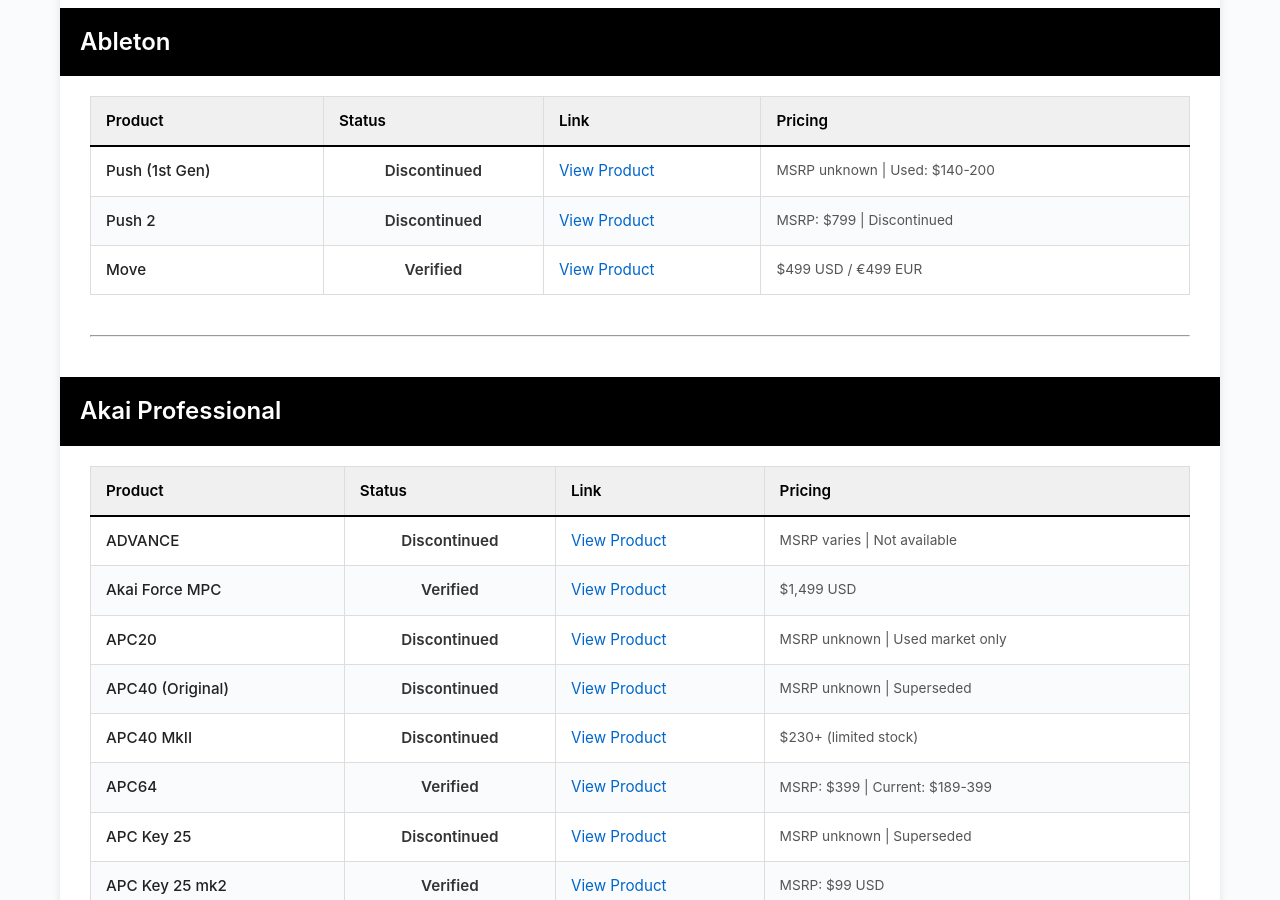
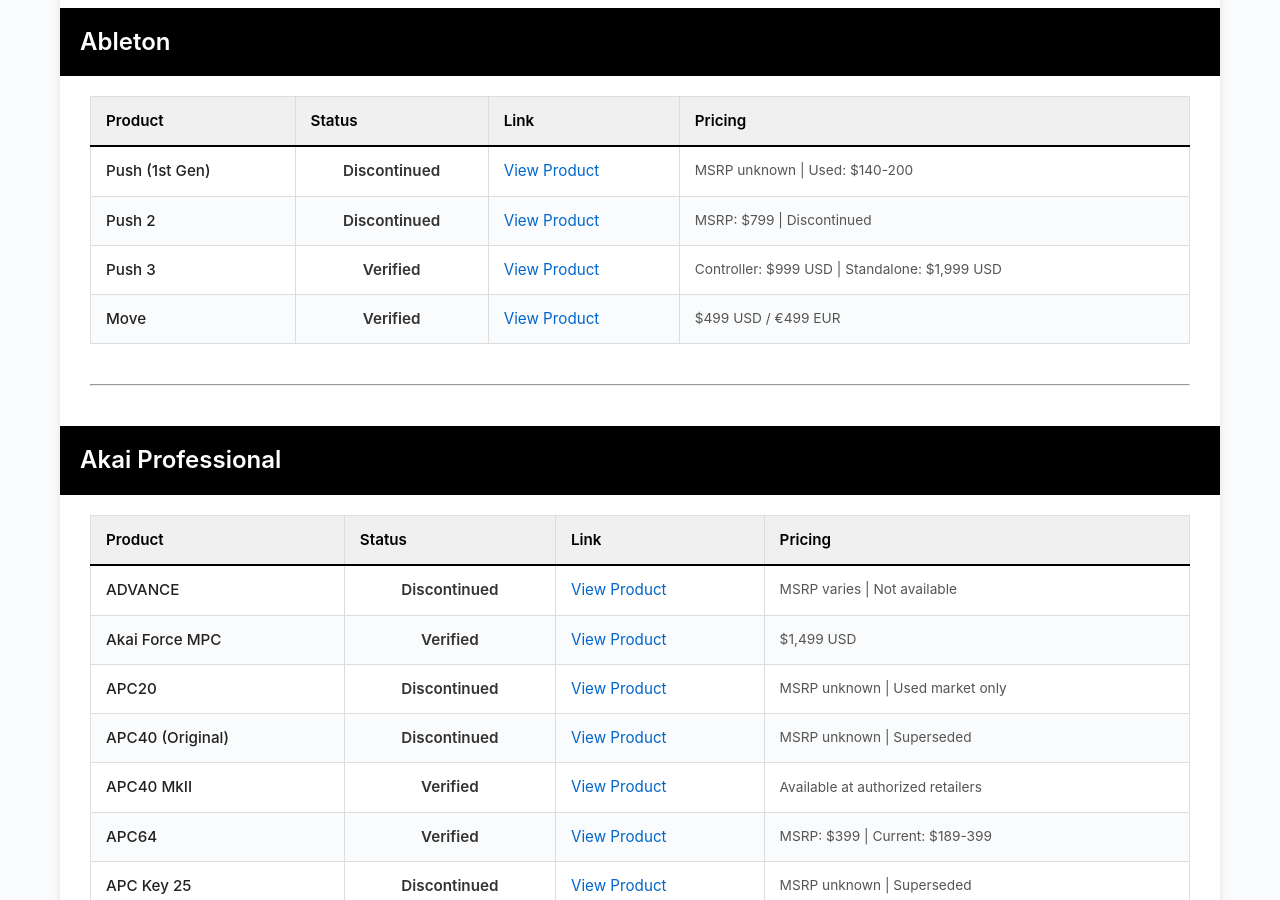
Before and after one commit to meefs/ableton-controllers-research, a Jekyll site: the page built from index.md, in a window 1280 px wide and 900 px high, scrolled down 903 px. Built offline with Jekyll 4.4.1, drawn with Linux system fonts in a browser that asks for light colours.

Commit message:
Verification corrections: Add missing Ableton Push 3, mark APC40 MkII as Verified and currently available

```diff
--- a/index.md
+++ b/index.md
@@ -20,6 +20,7 @@ A comprehensive research catalog of all 126+ natively supported Ableton Live con
 |---------|--------|------|---------|
 | Push (1st Gen) | Discontinued | [View Product](https://www.ableton.com/en/shop/push/) | MSRP unknown \| Used: $140-200 |
 | Push 2 | Discontinued | [View Product](https://www.ableton.com/en/shop/push/) | MSRP: $799 \| Discontinued |
+| Push 3 | Verified | [View Product](https://www.ableton.com/en/shop/push/) | Controller: $999 USD \| Standalone: $1,999 USD |
 | Move | Verified | [View Product](https://www.ableton.com/en/move/) | $499 USD / €499 EUR |
 
 ---
@@ -32,7 +33,7 @@ A comprehensive research catalog of all 126+ natively supported Ableton Live con
 | Akai Force MPC | Verified | [View Product](https://www.akaipro.com/) | $1,499 USD |
 | APC20 | Discontinued | [View Product](https://www.akaipro.com/) | MSRP unknown \| Used market only |
 | APC40 (Original) | Discontinued | [View Product](https://www.akaipro.com/apc40.html) | MSRP unknown \| Superseded |
-| APC40 MkII | Discontinued | [View Product](https://www.akaipro.com/apc40-mkii) | $230+ (limited stock) |
+| APC40 MkII | Verified | [View Product](https://www.akaipro.com/apc40-mkii) | Available at authorized retailers |
 | APC64 | Verified | [View Product](https://www.akaipro.com/apc64.html) | MSRP: $399 \| Current: $189-399 |
 | APC Key 25 | Discontinued | [View Product](https://www.akaipro.com/apc-key-25) | MSRP unknown \| Superseded |
 | APC Key 25 mk2 | Verified | [View Product](https://www.akaipro.com/apc-key-25-mkii.html) | MSRP: $99 USD |
```
Also changed, not shown: 1 other file.
